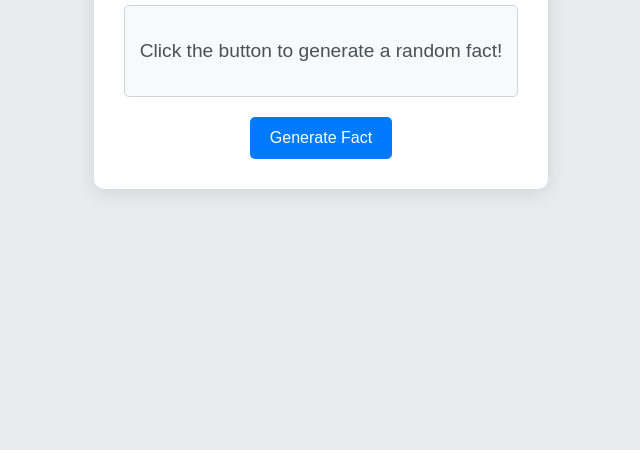
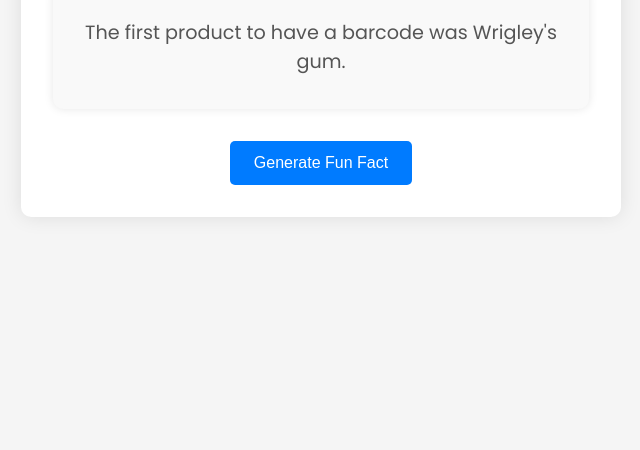
Before and after one commit to CyberSaikat/Trivia-Tumble, a plain HTML site: page index.html in a window 1280 px wide. Shown: the part 350-800 px from the top of the page, without its empty margins (319-959 px from the left). Drawn offline with Linux system fonts and the light colour scheme.

Commit message:
Update index.html

```diff
--- a/index.html
+++ b/index.html
@@ -3,100 +3,106 @@
 <head>
   <meta charset="UTF-8">
   <meta name="viewport" content="width=device-width, initial-scale=1.0">
-    <title>Random Fact Generator</title>
+  <title>Fun Fact Generator</title>
   <style>
-        body {
-            font-family: 'Arial', sans-serif;
-            background-color: #e9ecef;
+    @import url('https://fonts.googleapis.com/css2?family=Poppins:wght@400;700&display=swap');
+
+    * {
+      box-sizing: border-box;
       margin: 0;
       padding: 0;
+    }
+
+    body {
+      font-family: 'Poppins', sans-serif;
+      background-color: #f5f5f5;
       display: flex;
       justify-content: center;
       align-items: center;
-            height: 100vh;
+      min-height: 100vh;
     }
 
     .container {
-            max-width: 400px;
-            background: white;
-            padding: 30px;
+      background-color: #fff;
+      padding: 2rem;
       border-radius: 10px;
-            box-shadow: 0 4px 20px rgba(0, 0, 0, 0.1);
+      box-shadow: 0 0 20px rgba(0, 0, 0, 0.1);
       text-align: center;
+      max-width: 600px;
+      width: 100%;
     }
 
     h1 {
-            font-size: 24px;
-            margin-bottom: 20px;
-            color: #343a40;
+      font-size: 2rem;
+      margin-bottom: 1.5rem;
+      color: #333;
+    }
+
+    .fact-container {
+      background-color: #f9f9f9;
+      padding: 2rem;
+      border-radius: 10px;
+      margin-bottom: 2rem;
+      box-shadow: 0 0 10px rgba(0, 0, 0, 0.1);
     }
 
     #fact {
-            font-size: 1.2em;
-            margin: 20px 0;
-            color: #495057;
-            padding: 15px;
-            border: 1px solid #ced4da;
-            border-radius: 5px;
-            background-color: #f8f9fa;
-            min-height: 60px;
-            display: flex;
-            align-items: center;
-            justify-content: center;
+      font-size: 1.2rem;
+      color: #555;
+      line-height: 1.5;
     }
 
-        button {
-            padding: 12px 20px;
-            font-size: 1em;
+    #generate-btn {
+      background-color: #007bff;
+      color: #fff;
+      border: none;
+      padding: 0.8rem 1.5rem;
+      border-radius: 5px;
+      font-size: 1rem;
       cursor: pointer;
-            background-color: #007BFF;
-            color: white;
-            border: none;
-            border-radius: 5px;
-            transition: background-color 0.3s, transform 0.2s;
+      transition: background-color 0.3s ease;
     }
 
-        button:hover {
+    #generate-btn:hover {
       background-color: #0056b3;
-            transform: translateY(-2px);
-        }
-
-        button:active {
-            transform: translateY(0);
-        }
-
-        @media (max-width: 500px) {
-            .container {
-                width: 90%;
-            }
     }
   </style>
 </head>
 <body>
   <div class="container">
-        <h1>Random Fact Generator</h1>
-        <div id="fact">Click the button to generate a random fact!</div>
-        <button id="generateFactButton">Generate Fact</button>
+    <h1>Fun Fact Generator</h1>
+    <div class="fact-container">
+      <p id="fact"></p>
+    </div>
+    <button id="generate-btn">Generate Fun Fact</button>
   </div>
 
   <script>
-        const facts = [
-            "Honey never spoils.",
-            "Bananas are berries, but strawberries aren't.",
-            "A group of flamingos is called a 'flamboyance'.",
-            "Octopuses have three hearts.",
-            "The Eiffel Tower can be 15 cm taller during the summer.",
-            "A day on Venus is longer than a year on Venus.",
-            "Wombat poop is cube-shaped.",
-            "The shortest war in history lasted 38 minutes.",
-            "A jiffy is an actual unit of time: 1/100th of a second.",
-            "The world's largest desert is Antarctica."
+    // Array of fun facts
+    const funFacts = [
+      "The world's quietest room is located at Microsoft's headquarters in Washington state. The room is so quiet that you can hear your own heart beating.",
+      "The first product to have a barcode was Wrigley's gum.",
+      "Apples are more effective at waking you up in the morning than coffee.",
+      "A sneeze travels at about 100 miles per hour.",
+      "The longest English word without a vowel is 'rhythms'.",
+      // Add more fun facts here
     ];
 
-        document.getElementById('generateFactButton').addEventListener('click', function() {
-            const randomIndex = Math.floor(Math.random() * facts.length);
-            document.getElementById('fact').textContent = facts[randomIndex];
-        });
+    // Get references to DOM elements
+    const factElement = document.getElementById('fact');
+    const generateButton = document.getElementById('generate-btn');
+
+    // Function to generate a random fun fact
+    function generateFunFact() {
+      const randomIndex = Math.floor(Math.random() * funFacts.length);
+      factElement.textContent = funFacts[randomIndex];
+    }
+
+    // Add event listener to the button
+    generateButton.addEventListener('click', generateFunFact);
+
+    // Generate an initial fun fact on page load
+    generateFunFact();
   </script>
 </body>
 </html>
```
Lines whose indentation alone changed are shown as unchanged.
